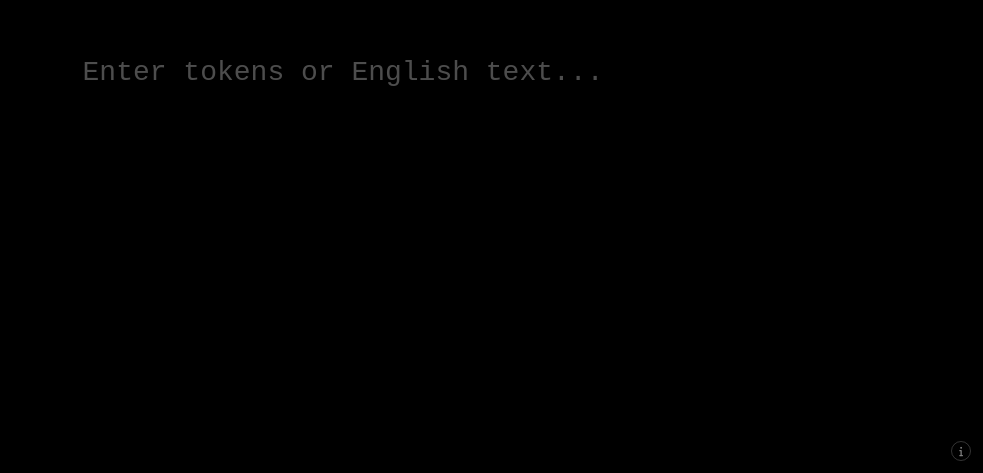
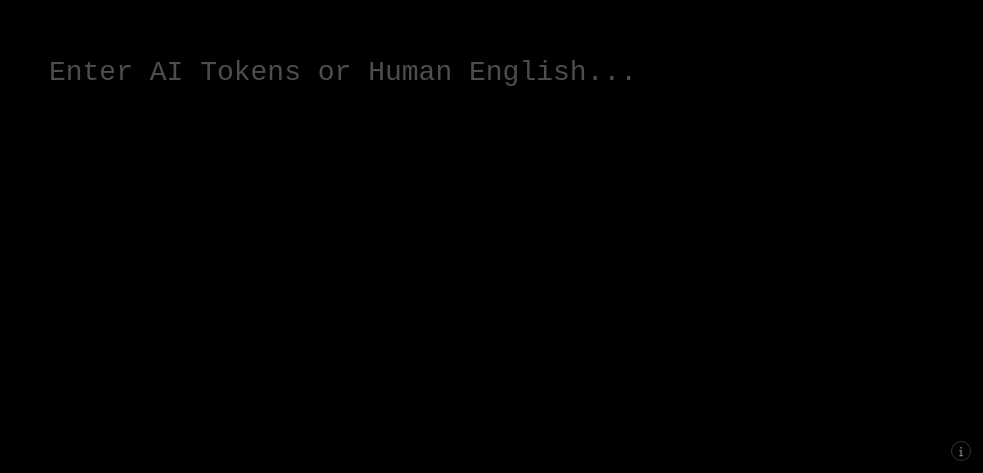
Before and after one commit to Scobel/token-masq, a Next.js app: page / in a window 1280 px wide. Shown: the part 327-800 px from the top of the page, without its empty margins (297-1280 px from the left). Built offline with nearby package versions, Linux system fonts and the light colour scheme.

Commit message:
- update input message

```diff
--- a/pages/index.tsx
+++ b/pages/index.tsx
@@ -102,7 +102,7 @@
                     type="text"
                     value={inputText}
                     onChange={(e) => setInputText(e.target.value)}
-                    placeholder="Enter tokens or English text..."
+                    placeholder="Enter AI Tokens or Human English..."
                     className="terminal-input"
                     autoFocus
                     disabled={isProcessing}
```
Also changed, not shown: tsconfig.json (+23 -5 lines).
